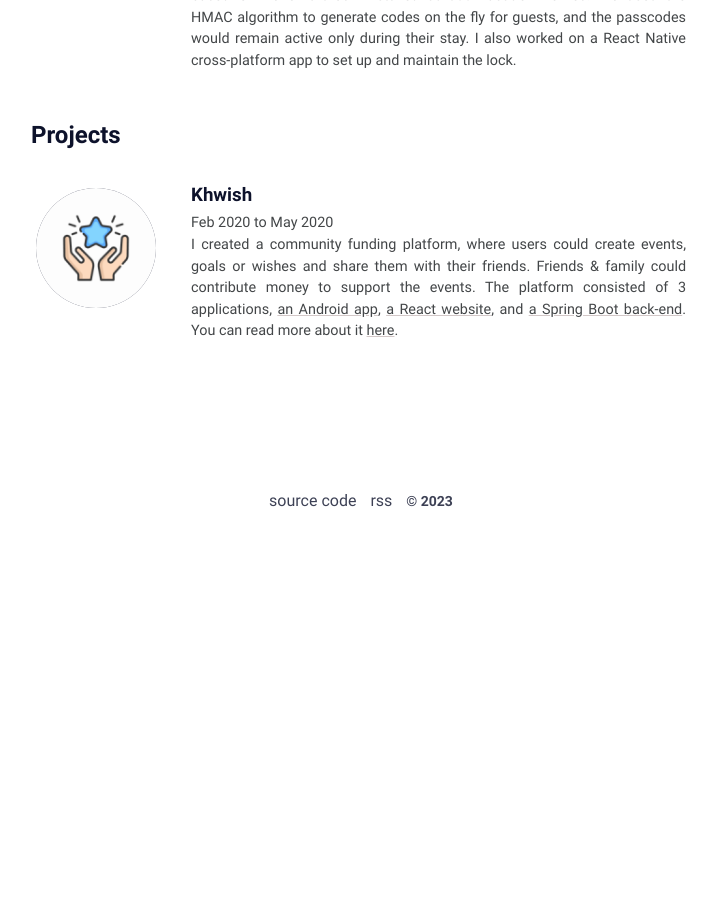
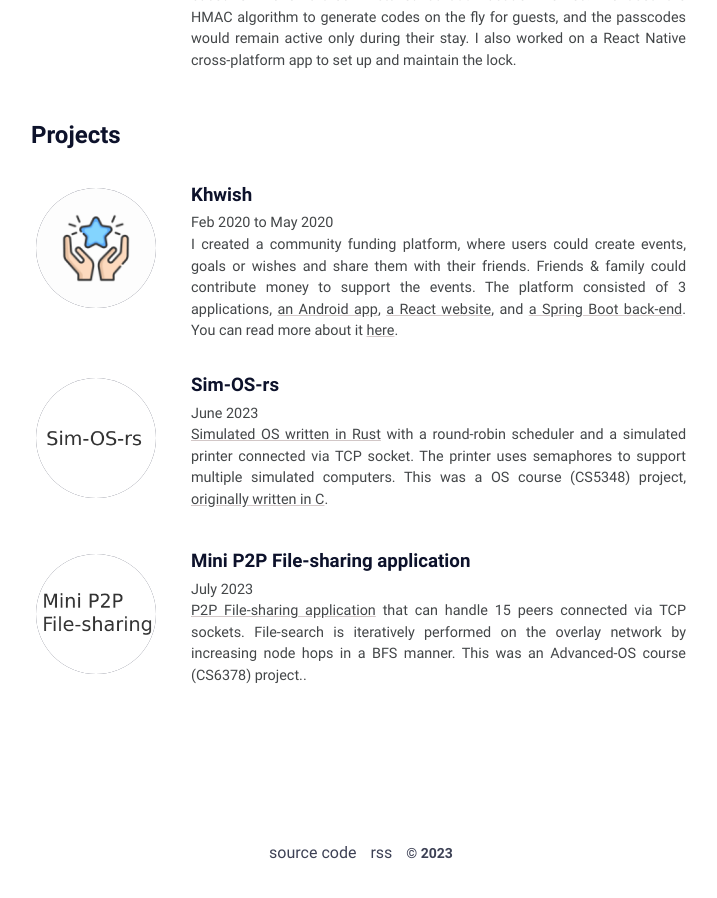
Before and after one commit to 2sjha/2sjha.github.io, a Jekyll site: the page built from index.md, in a window 1280 px wide and 900 px high, scrolled down 1891 px. Shown: the whole window, without its empty margins (279-996 px from the left). Built offline with Jekyll 4.4.1, drawn with Linux system fonts in a browser that asks for light colours; before the commit the page ends 2439 px from its top, so only the background shows below that.

Commit message:
added new projects

```diff
--- a/_includes/author.html
+++ b/_includes/author.html
@@ -6,7 +6,7 @@
       <a href="{{ site.author.linkedin }}" target="_blank"> <i class="fa fa-lg fa-linkedin"></i></a> &emsp;
       <a href="{{ site.author.github }}" target="_blank"><i class="fa fa-lg fa-github"></i></a> &emsp;
       <a href="mailto://{{ site.author.email }}" target="_blank"><i class="fa fa-lg fa-envelope"></i></a> &emsp;
-      <a href="assets/SSJ_Resume_2022.pdf" target="_blank"><i class="fa fa-lg fa-address-card"></i></a>
+      <a href="assets/SSJ_Resume_Sept2023.pdf" target="_blank"><i class="fa fa-lg fa-address-card"></i></a>
     </p>
   </div>
 
--- a/_layouts/home.html
+++ b/_layouts/home.html
@@ -113,5 +113,26 @@ home: true
                 </p>
             </div>
         </div>
+        <div class="home-item-wrapper">
+            <img class="image" src="/assets/img/sim-os-rs.png" alt="Khwish" />
+            <div class="details">
+                <h3 class="title">Sim-OS-rs</h3>
+                <p class="desc">June 2023</p>
+                <p class="desc"><a href="https://github.com/2sjha/sim-os-rs">Simulated OS written in Rust</a> with a round-robin scheduler and a simulated printer connected via TCP socket. The printer uses semaphores to
+                    support multiple simulated computers. This was a OS course (CS5348) project, <a href="https://github.com/2sjha/sim-os"
+                        target="_blank">originally written in C</a>.
+                </p>
+            </div>
+        </div>
+        <div class="home-item-wrapper">
+            <img class="image" src="/assets/img/mini-p2p-file-sharing.png" alt="Khwish" />
+            <div class="details">
+                <h3 class="title">Mini P2P File-sharing application</h3>
+                <p class="desc">July 2023</p>
+                <p class="desc"><a href="https://github.com/2sjha/mini-p2p-file-sharing">P2P File-sharing application</a> that can handle 15 peers connected via TCP sockets. File-search is iteratively performed on the
+                    overlay network by increasing node hops in a BFS manner. This was an Advanced-OS course (CS6378) project..
+                </p>
+            </div>
+        </div>
     </div>
 </div>
```
Also changed, not shown: assets/img/mini-p2p-file-sharing.png (added), assets/img/sim-os-rs.png (added), 2 other files.
